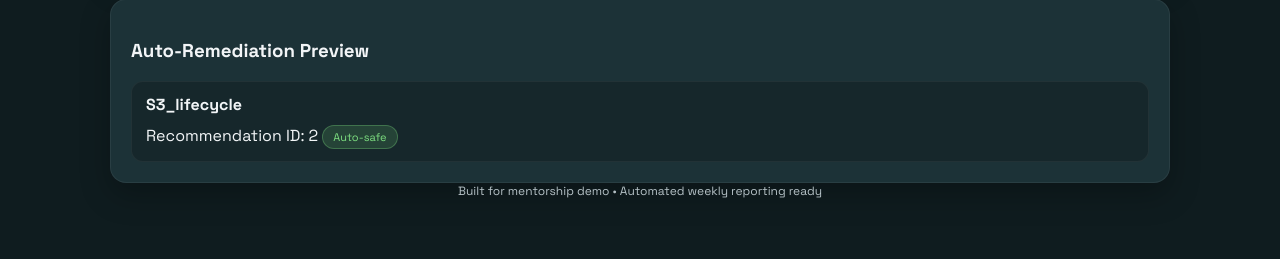
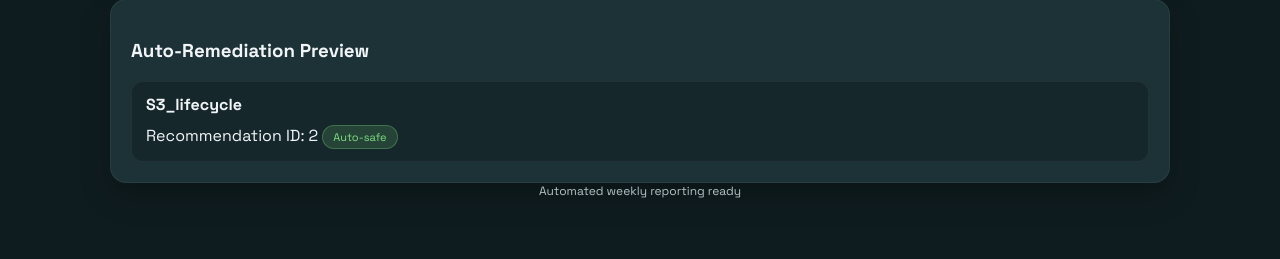
Before and after one commit to nickcube2/AI-Cost-Optimization-Dashboard, a Flask app: page / in a window 1280 px wide. Shown: the part 1216-1475 px from the top of the page. Run offline with Flask 3, Linux system fonts and the light colour scheme; data comes from the database, SQL or seed files in the repository; data that the repository does not hold is empty.

Commit message:
Remove mentorship demo footer text

```diff
--- a/templates/index.html
+++ b/templates/index.html
@@ -85,7 +85,7 @@
       </section>
 
       <footer class="footer">
-        <span>Built for mentorship demo • Automated weekly reporting ready</span>
+        <span>Automated weekly reporting ready</span>
       </footer>
     </div>
 
```
